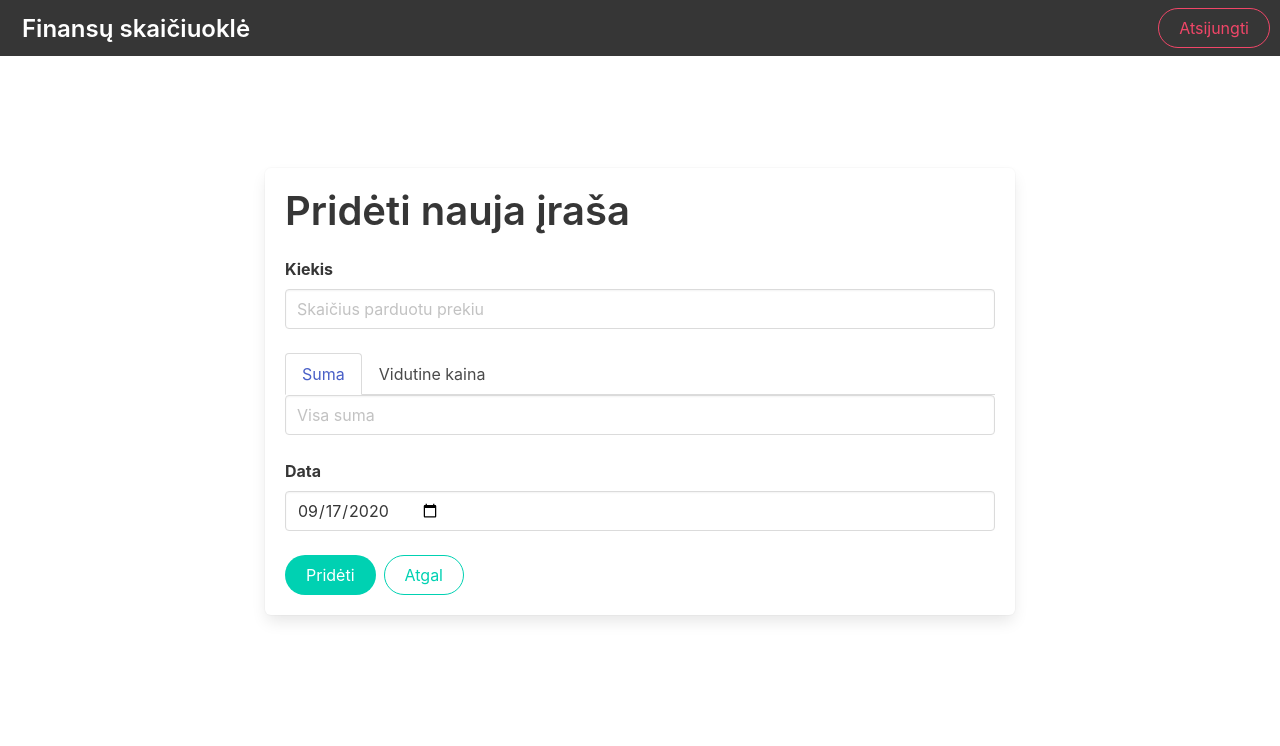
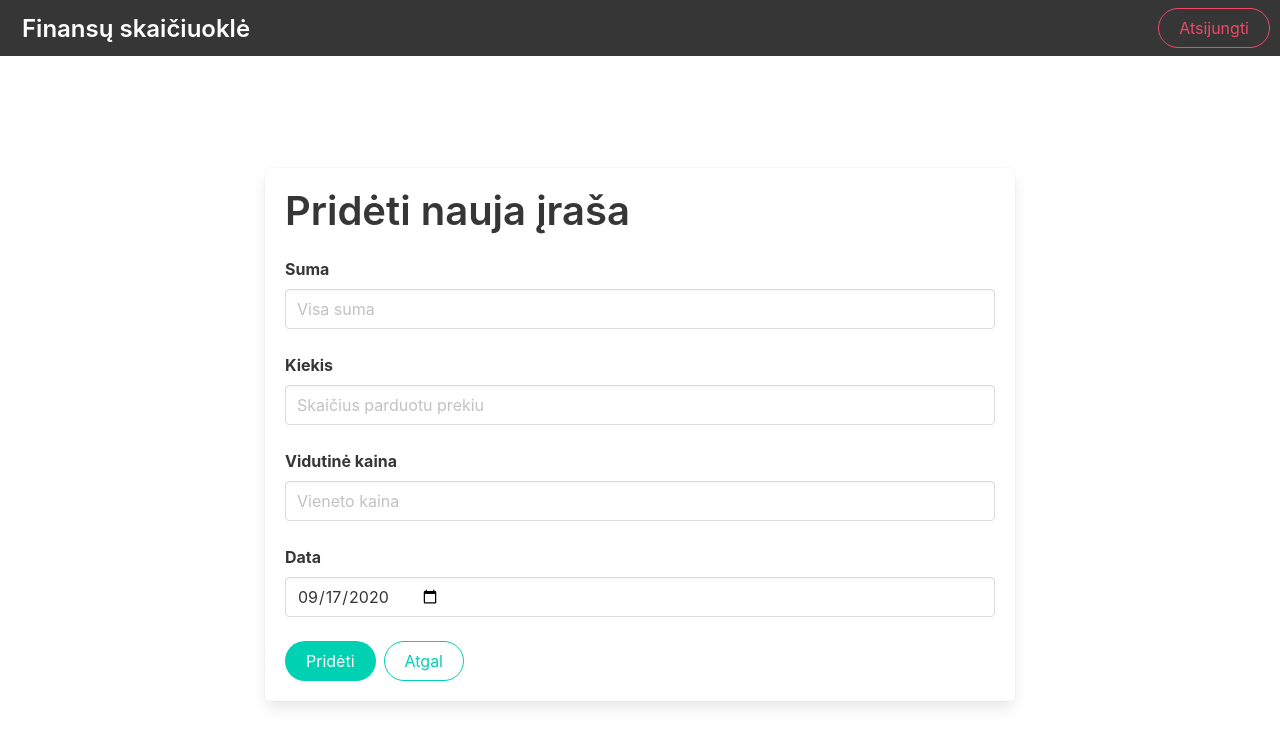
Before and after one commit to modestas9k/FinansuSkai-iuokl-, a Vue app: page /product/1/1/add in a window 1280 px wide. Shown: the top 746 px of the page. Built offline with nearby package versions, Linux system fonts and the light colour scheme; no server answers; sample sign-in values are in the browser's storage.

Commit message:
better namig, change logic of adding records

```diff
--- a/src/views/AddProductItems.vue
+++ b/src/views/AddProductItems.vue
@@ -4,6 +4,7 @@
             <div class="container center">
                 <form v-on:submit.prevent="add" class="box cont-wide">
                     <h1 class="title is-2">Pridėti nauja įraša</h1>
+
                     <Notification
                         v-if="notification"
                         v-on:close="notification = false"
@@ -11,68 +12,157 @@
                         :message="Message"
                     />
 
-                    <div class="field mb-5">
-                        <label class="label" for="kiekis">Kiekis</label>
+
+                    <!-- <div class="tabs is-boxed mb-0">
+                        <ul>
+                            <li :class="[select == 'one' ? 'is-active' : '']" @click="select='one'"><a>1</a></li>
+                            <li :class="[select == '2' ? 'is-active' : '']" @click="select='2'"><a>2</a></li>
+                            <li :class="[select == '3' ? 'is-active' : '']" @click="select='3'"><a>3</a></li>
+                        </ul>
+                    </div> -->
+
+                   <!-- <div v-if=" this.select == 'one' ">
+                        <div class="field mb-5 mt-5">
+                            <label class="label" for="total">Suma</label>
                             <div class="control">
                                 <input
                                     class="input"
-                                v-model="kiekis"
+                                    v-model="total"
                                     type="number"
-                                placeholder="Skaičius parduotu prekiu"
-                                id="kiekis"
+                                    step=".1"
+                                    placeholder="Visa suma"
+                                    id="total"
                                     required
                                 />
                             </div>
                         </div>
-                    <div class="tabs is-boxed mb-0">
-                        <ul>
-                            <li :class="[select === 'suma' ? 'is-active' : '']" @click="select='suma'"><a>Suma</a></li>
-                            <li :class="[select === 'vidKaina' ? 'is-active' : '']" @click="select='vidKaina'"><a>Vidutine kaina</a></li>
-                        </ul>
-                    </div>
-                   <div v-if=" this.select === 'suma' ">
                         <div class="field mb-5">
+                            <label class="label" for="quantity">Kiekis (nebutina)</label>
                             <div class="control">
                                 <input
                                     class="input"
-                                    v-model="suma"
+                                    v-model="quantity"
+                                    type="number"
+                                    placeholder="Skaičius parduotu prekiu"
+                                    id="quantity"
+
+                                />
+                            </div>
+                        </div>
+                   </div>
+                   <div v-if=" this.select == '2' ">
+                        <div class="field mb-5 mt-5">
+                            <label class="label" for="total2">Suma</label>
+                            <div class="control">
+                                <input
+                                    class="input"
+                                    v-model="total"
                                     type="number"
                                     step=".1"
                                     placeholder="Visa suma"
-                                    id="suma"
+                                    id="total2"
+                                    required
+                                />
+                            </div>
+                        </div>
+                          <div class="field mb-5 mt-5">
+                            <label class="label" for="averagePrice">Vidutinė kaina</label>
+                            <div class="control">
+                                <input
+                                    class="input"
+                                    v-model="averagePrice"
+                                    type="number"
+                                    step=".1"
+                                    placeholder="Vieneto kaina"
+                                    id="averagePrice"
                                     required
                                 />
                             </div>
                         </div>
                    </div>
-                   <div v-if=" this.select === 'vidKaina' ">
-                        <div class="field mb-5">
+                    <div v-if=" this.select == '3' ">
+
+                        <div class="field mb-5 mt-5">
+                            <label class="label" for="averagePrice2">Vidutinė kaina</label>
                             <div class="control">
                                 <input
                                     class="input"
-                                    v-model="vidKaina"
+                                    v-model="averagePrice"
                                     type="number"
                                     step=".1"
                                     placeholder="Vieneto kaina"
-                                    id="kaina"
+                                    id="averagePrice2"
                                     required
+                                />
+                            </div>
+                        </div>
+                        <div class="field mb-5">
+                            <label class="label" for="quantity2">Kiekis</label>
+                            <div class="control">
+                                <input
+                                    class="input"
+                                    v-model="quantity"
+                                    type="number"
+                                    placeholder="Skaičius parduotu prekiu"
+                                    id="quantity2"
+                                    required
+                                />
+                            </div>
+                        </div>
+                   </div> -->
+
+                    <div>
+                        <div class="field mb-5 mt-5">
+                            <label class="label" for="total">Suma</label>
+                            <div class="control">
+                                <input
+                                    class="input"
+                                    v-model="total"
+                                    type="number"
+                                    step=".1"
+                                    placeholder="Visa suma"
+                                    id="total"
+                                />
+                            </div>
+                        </div>
+                        <div class="field mb-5">
+                            <label class="label" for="quantity">Kiekis</label>
+                            <div class="control">
+                                <input
+                                    class="input"
+                                    v-model="quantity"
+                                    type="number"
+                                    placeholder="Skaičius parduotu prekiu"
+                                    id="quantity"
+                                />
+                            </div>
+                        </div>
+                        <div class="field mb-5 mt-5">
+                            <label class="label" for="averagePrice">Vidutinė kaina</label>
+                            <div class="control">
+                                <input
+                                    class="input"
+                                    v-model="averagePrice"
+                                    type="number"
+                                    step=".1"
+                                    placeholder="Vieneto kaina"
+                                    id="averagePrice"
                                 />
                             </div>
                         </div>
                    </div>
                     <div class="field mb-5">
-                        <label class="label" for="data">Data</label>
+                        <label class="label" for="date">Data</label>
                         <div class="control">
                             <input
                                 class="input"
-                                v-model="data"
+                                v-model="date"
                                 type="date"
-                                id="data"
+                                id="date"
                                 required
                             />
                         </div>
                     </div>
-
                     <div class="field buttons">
                         <button
                             class="button is-primary is-rounded"
@@ -115,43 +205,38 @@ export default {
             .padStart(2, "0");
 
         return {
-            kiekis: "",
-            kaina: "",
-            vidKaina: "",
-            suma: "",
-            select: "suma",
-            data: `${year}-${month}-${date}`,
+            total: "",
+            quantity: "",
+            averagePrice: "",
+            select: "one",
+            date: `${year}-${month}-${date}`,
             notification: false,
             Message: "",
             loading: false,
             collection: "",
+            user: firebase.auth().currentUser.uid,
         };
     },
     methods: {
-        calculate() {
-            if(Number(this.suma) > 0) {
-               this.kaina = Number(this.suma) / Number(this.kiekis);
-            } else {
-                this.kaina = Number(this.vidKaina);
-            }
-        },
+        add() {
+            this.loading = true;
 
-        add() {
-            this.calculate();
-            this.loading = true;
-            if(this.kiekis && this.kaina && this.data) {
+            if(this.total && this.date ||
+            this.total && this.averagePrice && this.date ||
+            this.averagePrice && this.quantity && this.date) {
 
-                firebase
-                    .firestore()
-                    .collection(this.$route.params.type)
-                    .doc(this.$route.params.id)
-                    .collection("irasai")
+                firebase.firestore()
+                    .collection("users")
+                    .doc(this.user)
+                    .collection(this.$route.params.type) // type = income or cost
+                    .doc(this.$route.params.id) // id = product id
+                    .collection("records")
                     .add({
-                        kiekis: this.kiekis,
-                        kaina: this.kaina,
-                        data: this.data,
+                        total: this.total,
+                        quantity: this.quantity,
+                        averagePrice: this.averagePrice,
+                        date: this.date,
                     })
-
                     .then(() => {
                         (this.loading = false),
                             (this.notification = true),
@@ -159,7 +244,7 @@ export default {
                             (this.Message =
                                 "Sėkmingai pridėjote nauja sritį/ produkta"),
                             this.$router.push(
-                                `/product/${this.$route.params.type}/${this.$route.params.id}`
+                                `/users/${this.user}/${this.$route.params.type}/${this.$route.params.id}`
                             );
                     })
                     .catch((error) => {
@@ -168,6 +253,11 @@ export default {
                             (this.type = "is-danger"),
                             (this.Message = `Įvyko klaida: ${error.message}`);
                     });
+            } else {
+                this.loading = false;
+                this.notification = true;
+                this.type = "is-danger";
+                this.Message = "Įveskite daugiau informacijos.";
             }
         },
     },
```
Lines whose indentation alone changed are shown as unchanged.
